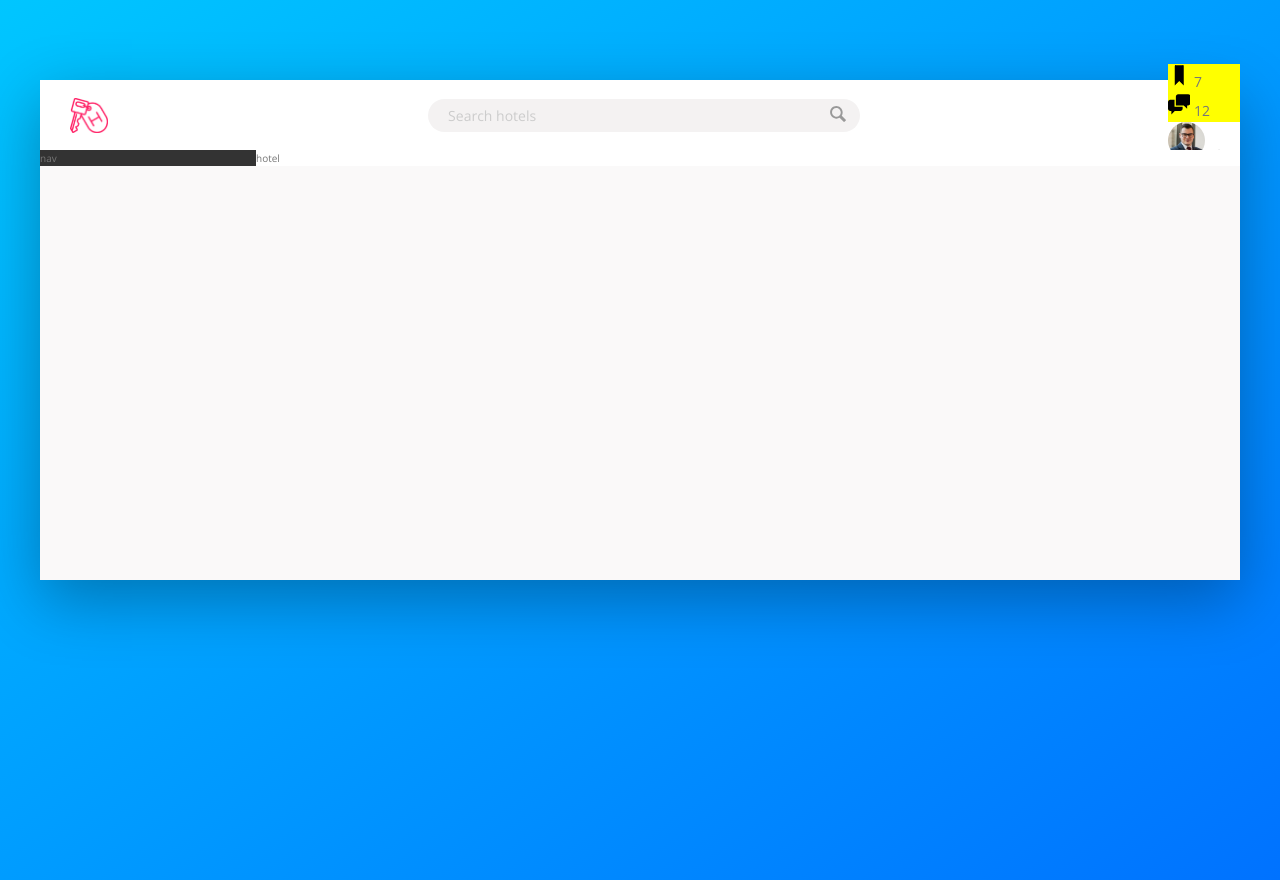
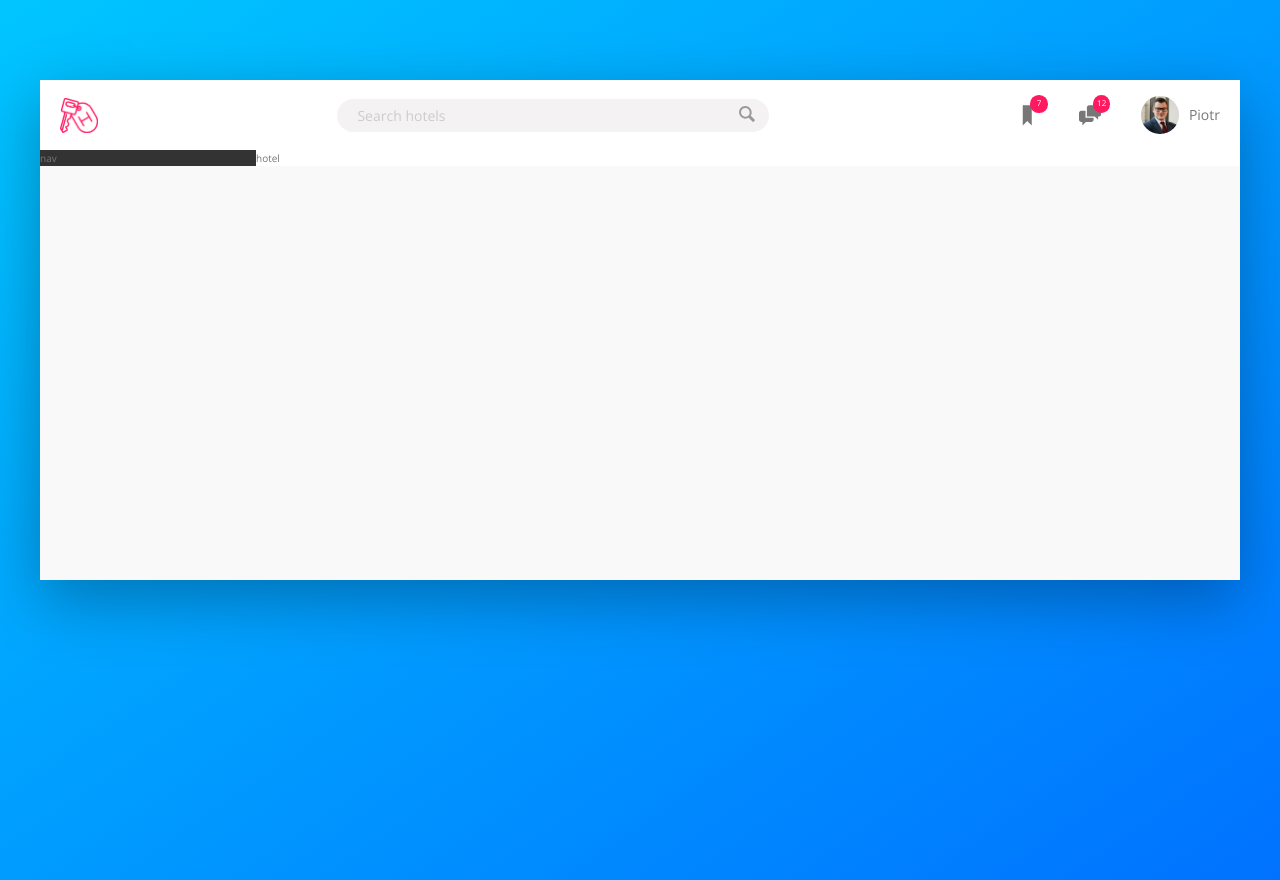
Before and after one commit to PiotrSzponar/bookall, a website: page index.html in a window 1280 px wide. Drawn offline with nearby package versions, Linux system fonts and the light colour scheme.

Commit message:
Complete header styles

```diff
--- a/sass/_components.scss
+++ b/sass/_components.scss
@@ -3,7 +3,7 @@
 
 .logo {
     height: 3.5rem;
-    margin-left: 3rem;
+    margin-left: 2rem;
 }
 
 ///////////////////////////////////////
@@ -68,29 +68,52 @@
 // USER NAVIGATION
 
 .user-nav {
+    align-self: stretch;
+
+    display: flex;
+    align-items: center;
+
+    & > * {
+        padding: 0 2rem;
+        cursor: pointer;
+        height: 100%;
+        display: flex;
+        align-items: center;
+    }
+
+    & > *:hover {
+        background-color: var(--color-grey-light-2);
+    }
+
     &__icon-box {
-        background-color: yellow;
+        position: relative;
     }
 
     &__icon {
         height: 2.25rem;
         width: 2.25rem;
+        fill: var(--color-grey-dark-2);
     }
 
     &__notification {
+        font-size: .8rem;
+        height: 1.75rem;
+        width: 1.75rem;
+        border-radius: 50%;
+        background-color: var(--color-primary);
+        color: #fff;
+        position: absolute;
+        top: 1.5rem;
+        right: 1.1rem;
 
-    }
-
-    &__user {
-
+        display: flex;
+        justify-content: center;
+        align-items: center;
     }
 
     &__user-photo {
         height: 3.75rem;
         border-radius: 50%;
-    }
-
-    &__user-name {
-
+        margin-right: 1rem;
     }
 }
```
Also changed, not shown: css/style.css.
